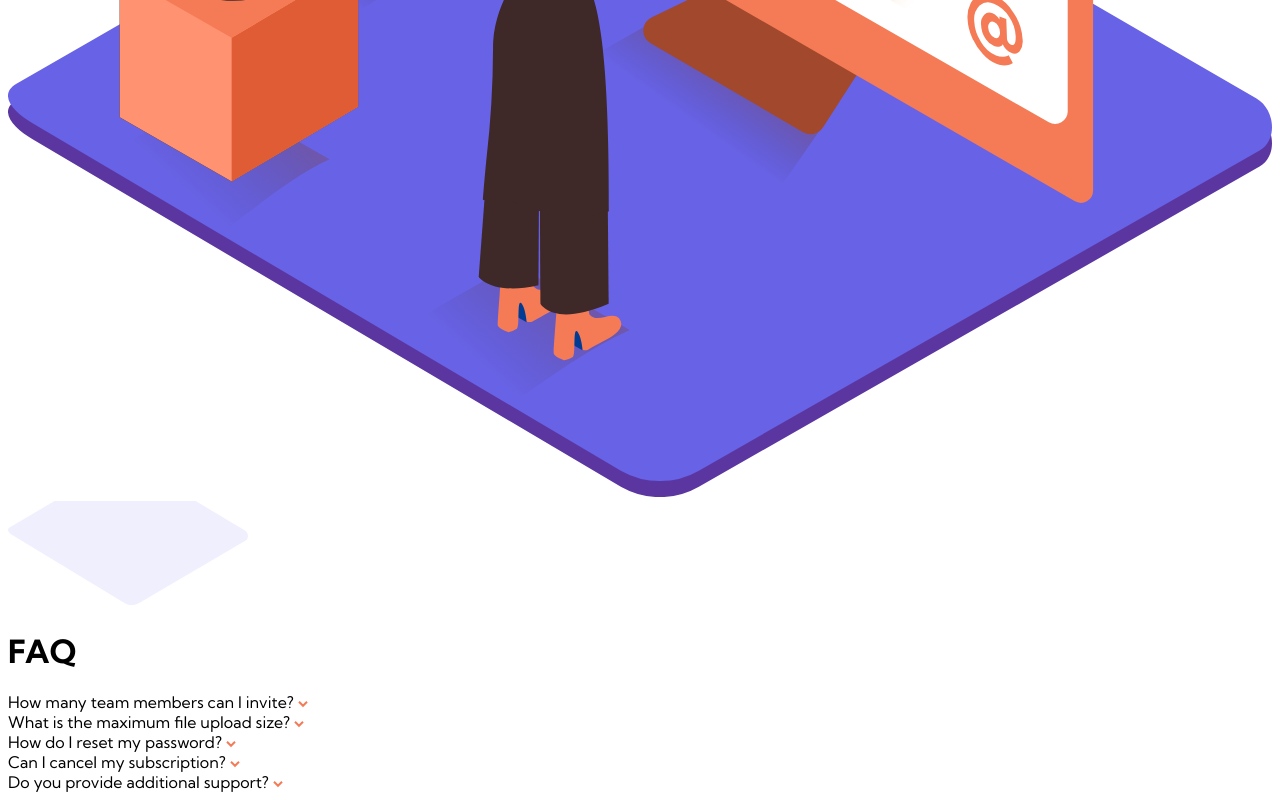
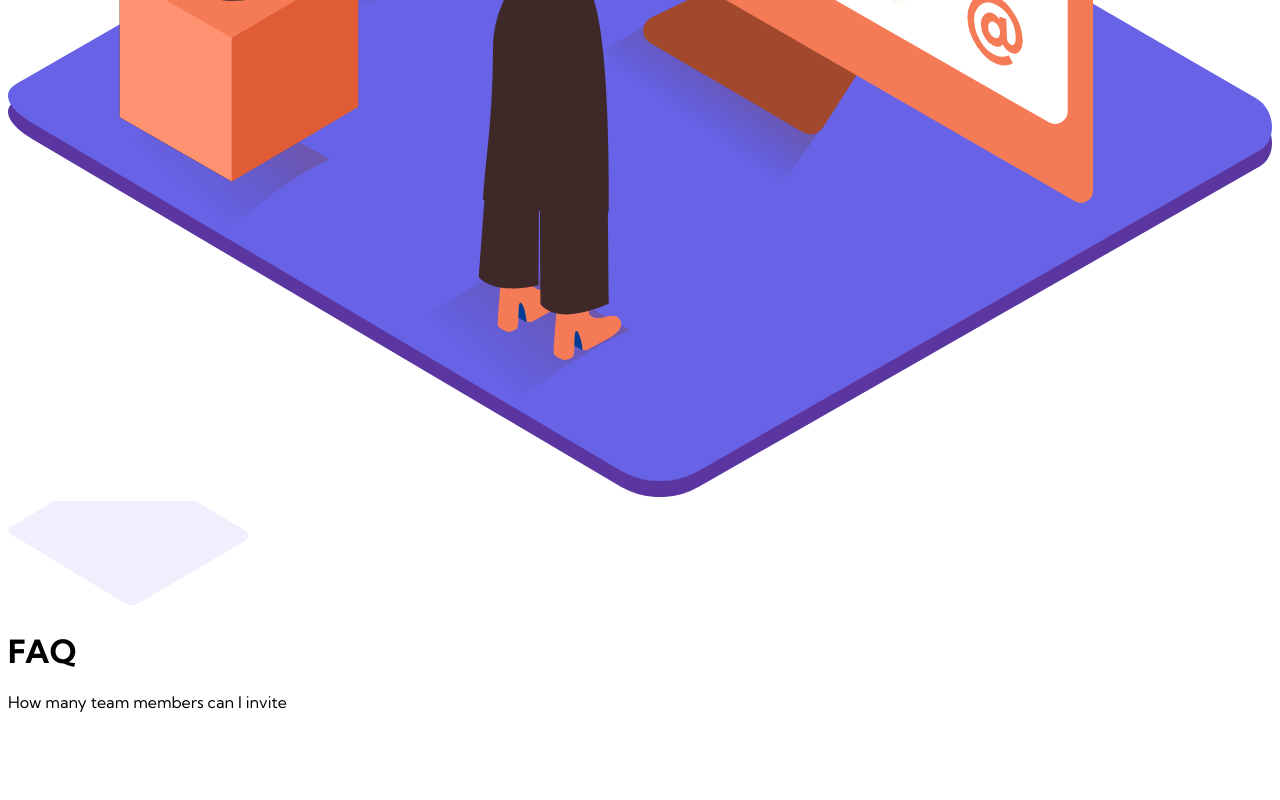
Before and after one commit to MILANT10/Challenge_FAQ, a React (Create React App) app: page / in a window 1280 px wide. Shown: the part 469-1269 px from the top of the page. After the commit the page ends 1189 px from the top, so only its background shows below. Built offline with nearby package versions, Linux system fonts and the light colour scheme.

Commit message:
Modif de l'accordéon

```diff
--- a/src/components/Accordion/Accordion.jsx
+++ b/src/components/Accordion/Accordion.jsx
@@ -1,15 +1,5 @@
 import React, { useState } from "react";
 import "../../index.css";
-import { Questions1 } from "../Questions1/Questions1";
-import { Reponse1 } from "../Reponse1/Reponse1";
-import { Questions2 } from "../Questions2/Questions2";
-import { Reponse2 } from "../Reponse2/Reponse2";
-import { Questions3 } from "../Questions3/Questions3";
-import { Reponse3 } from "../Reponse3/Reponse3";
-import { Questions4 } from "../Questions4/Questions4";
-import { Reponse4 } from "../Reponse4/Reponse4";
-import { Questions5 } from "../Questions5/Questions5";
-import { Reponse5 } from "../Reponse5/Reponse5";
 import data from "../../Accordion";
 
 export function Accordion() {
@@ -21,52 +11,24 @@ export function Accordion() {
 
   return (
     <>
-      <div
-        className={`w-full border-b-2 border-darkGrayish pb-4 mb-8 ${
-          activePanel === 1
-        }`}>
-        <div className="cursor-pointer" onClick={() => handlePanelClick(1)}>
-          <Questions1 activePanel={activePanel === 1} />
+      {data.map((item, index) => (
+        <div
+          key={index}
+          className={`w-full border-b-2 border-darkGrayish pb-4 mb-8 ${
+            activePanel === index + 1 ? "open" : ""
+          }`}>
+          <div
+            className="cursor-pointer"
+            onClick={() => handlePanelClick(index + 1)}>
+            {item.question}
+          </div>
+          {activePanel === index + 1 && (
+            <div className="overflow-hidden transition-max-h max-h-96">
+              <p>{item.answer}</p>
+            </div>
+          )}
         </div>
-        {activePanel === 1 && <Reponse1 />}
-      </div>
-
-      <div
-        className={`w-full border-b-2 border-darkGrayish pb-4 mb-8 ${
-          activePanel === 2
-        }`}>
-        <div className="cursor-pointer" onClick={() => handlePanelClick(2)}>
-          <Questions2 activePanel={activePanel === 2} />
-        </div>
-        {activePanel === 2 && <Reponse2 />}
-      </div>
-      <div
-        className={`w-full border-b-2 border-darkGrayish pb-4 mb-8 ${
-          activePanel === 3
-        }`}>
-        <div className="cursor-pointer" onClick={() => handlePanelClick(3)}>
-          <Questions3 activePanel={activePanel === 3} />
-        </div>
-        {activePanel === 3 && <Reponse3 />}
-      </div>
-      <div
-        className={`w-full border-b-2 border-darkGrayish pb-4 mb-8 ${
-          activePanel === 4
-        }`}>
-        <div className="cursor-pointer" onClick={() => handlePanelClick(4)}>
-          <Questions4 activePanel={activePanel === 4} />
-        </div>
-        {activePanel === 4 && <Reponse4 />}
-      </div>
-      <div
-        className={`w-full border-b-2 border-darkGrayish pb-4 mb-8 ${
-          activePanel === 5
-        }`}>
-        <div className="cursor-pointer" onClick={() => handlePanelClick(5)}>
-          <Questions5 activePanel={activePanel === 5} />
-        </div>
-        {activePanel === 5 && <Reponse5 />}
-      </div>
+      ))}
     </>
   );
 }
```
